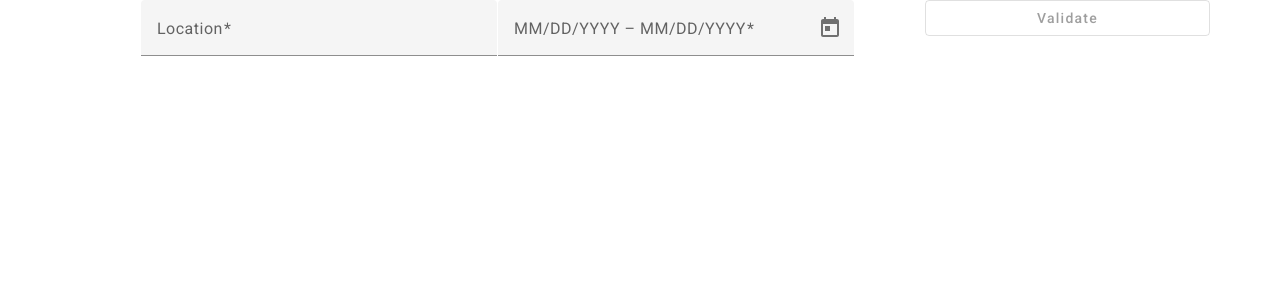
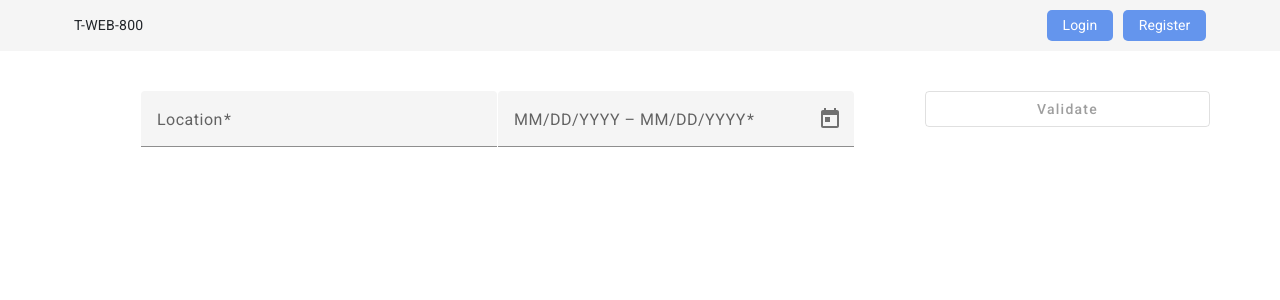
Before and after one commit to EliottClavier/T-WEB-800, an Angular app in the folder front/: page / in a window 1280 px wide. Shown: the top 300 px of the page. Built offline with nearby package versions, Linux system fonts and the light colour scheme.

Commit message:
[WEB-236] Add e2e tests for header, TUs and code

```diff
--- a/front/src/app/app.component.html
+++ b/front/src/app/app.component.html
@@ -1 +1,2 @@
+<app-header></app-header>
 <router-outlet></router-outlet>
--- a/front/src/app/app.module.ts
+++ b/front/src/app/app.module.ts
@@ -25,6 +25,7 @@ import { SimpleButtonComponent } from './components/buttons/simple-button/simple
 import { SearchBarComponent } from './containers/search-bar/search-bar.component';
 import { MainComponent } from './layouts/main/main.component';
 import {LoginUserComponent} from "./containers/login-user/login-user.component";
+import { HeaderComponent } from './components/header/header.component';
 
 @NgModule({
   declarations: [
@@ -35,7 +36,8 @@ import {LoginUserComponent} from "./containers/login-user/login-user.component";
     DateRangeComponent,
     SimpleButtonComponent,
     SearchBarComponent,
-    MainComponent
+    MainComponent,
+    HeaderComponent
   ],
   imports: [
     BrowserModule,
--- /dev/null
+++ b/front/src/app/components/header/header.component.css
@@ -0,0 +1,34 @@
+header {
+  display: flex;
+  justify-content: space-between;
+  align-items: center;
+  padding: 10px;
+  background-color: #f5f5f5;
+  margin-bottom: 5vh;
+}
+
+.logo {
+  margin-left: 5vw;
+}
+
+.buttons {
+  display: flex;
+  justify-content: flex-end;
+  margin-right: 5vw;
+}
+
+button {
+  border: none;
+  background-color: cornflowerblue;
+  cursor: pointer;
+  margin-left: 10px;
+  padding: 5%;
+  padding-left: 15%;
+  padding-right: 15%;
+  color: white;
+  border-radius: 5px;
+}
+
+.login, .register {
+  margin-left: 10px;
+}
--- /dev/null
+++ b/front/src/app/components/header/header.component.html
@@ -0,0 +1,7 @@
+<header>
+  <div class="logo">T-WEB-800</div>
+  <div class="buttons">
+    <button class="login" (click)="goToLogin()">Login</button>
+    <button class="register" (click)="goToRegister()">Register</button>
+  </div>
+</header>
--- /dev/null
+++ b/front/src/app/components/header/header.component.ts
@@ -0,0 +1,20 @@
+import { Component } from '@angular/core';
+import {Router} from "@angular/router";
+
+@Component({
+  selector: 'app-header',
+  templateUrl: './header.component.html',
+  styleUrls: ['./header.component.css']
+})
+export class HeaderComponent {
+
+  constructor(private router: Router) { }
+
+  goToLogin() {
+    this.router.navigate(['/login']);
+  }
+
+  goToRegister() {
+    this.router.navigate(['/register-user']);
+  }
+}
--- a/front/src/app/containers/login-user/login-user.component.scss
+++ b/front/src/app/containers/login-user/login-user.component.scss
@@ -14,7 +14,6 @@
   align-items: center;
   height: 100vh;
   width: 100vw;
-  background-color: #f5f5f5;
 }
 
 .container mat-card {
--- a/front/src/app/containers/register-user/register-user.component.scss
+++ b/front/src/app/containers/register-user/register-user.component.scss
@@ -14,7 +14,6 @@
   align-items: center;
   height: 100vh;
   width: 100vw;
-  background-color: #f5f5f5;
 }
 
 .container mat-card {
```
Also changed, not shown: 2 other files (tests, documents, lock files or other folders).
